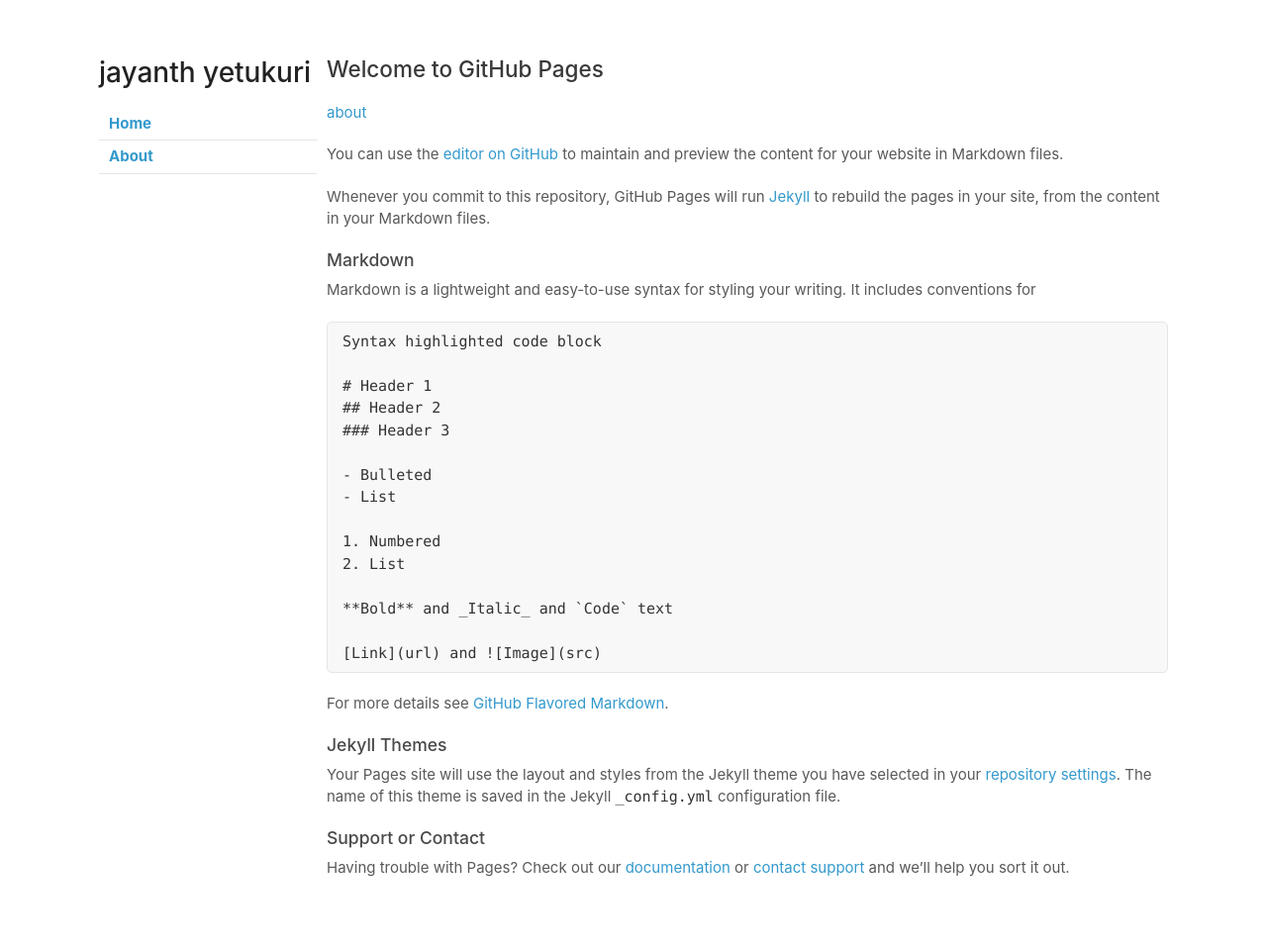
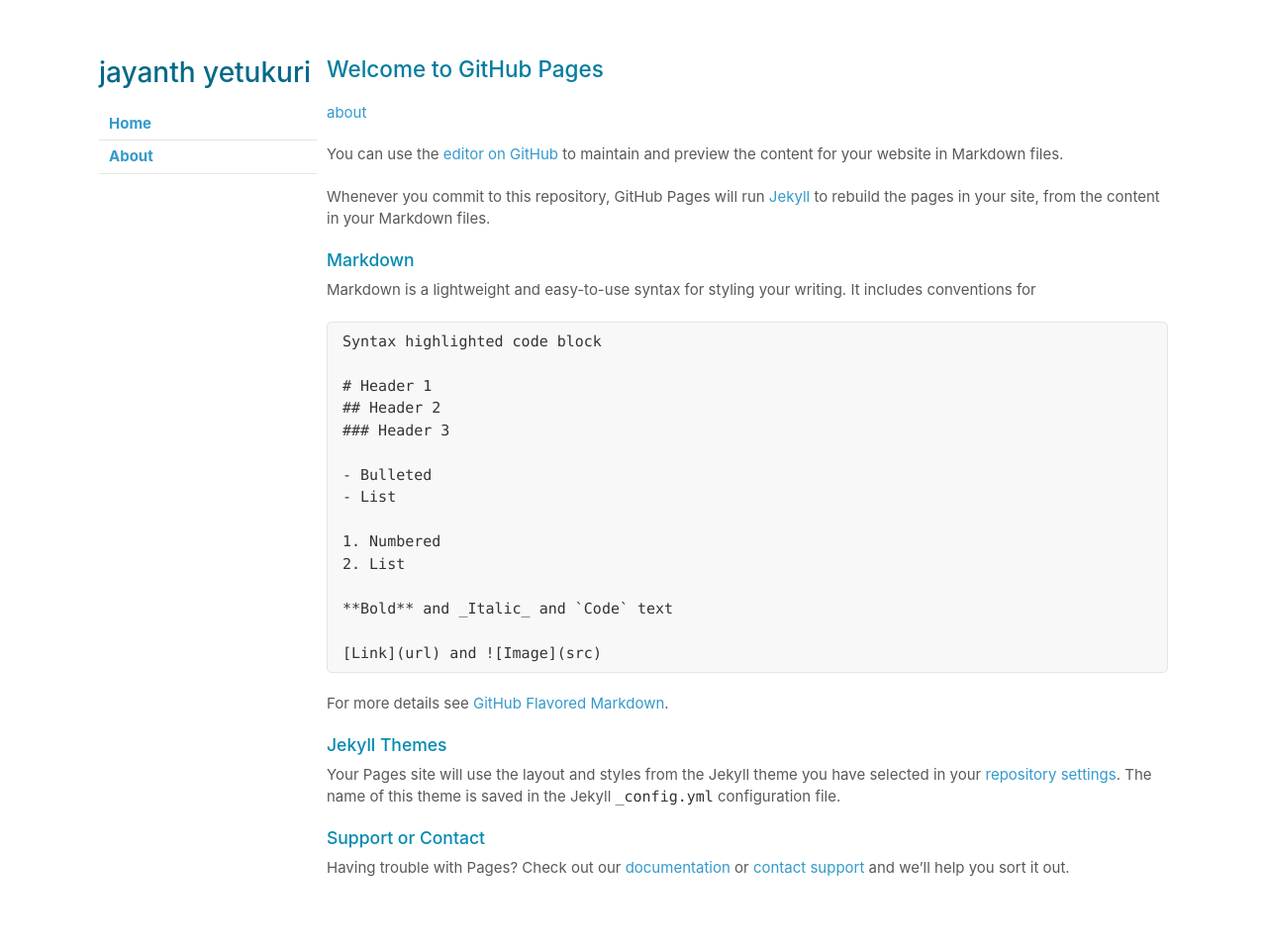
Before and after one commit to jayanthyetukuri/jayanthyetukuri.github.io, a Jekyll site: the page built from index.md, in a window 1280 px wide. Shown: the whole page at 99% size. Built offline with Jekyll 4.4.1, drawn with Linux system fonts in a browser that asks for light colours; our own code applies the rules of GitHub Pages for plain Markdown files; the repository's description, which GitHub fills in, is left out.

Commit message:
Update styles.css

```diff
--- a/assets/css/styles.css
+++ b/assets/css/styles.css
@@ -20,17 +20,20 @@ h1, h2, h3 {
 }
 
 h1 {
+  color:#046987;
   font-size:28px;
   font-weight: 500;
 }
 
 h2 {
-  color:#393939;
+  color:#047DA0;
+/*   color:#393939; */
   font-weight: 500;
 }
 
 h3, h4, h5, h6 {
-  color:#494949;
+  color:#0389B0;
+/*   color:#494949; */
   font-weight: 500;
   margin: 0 0 10px;
 }
```
